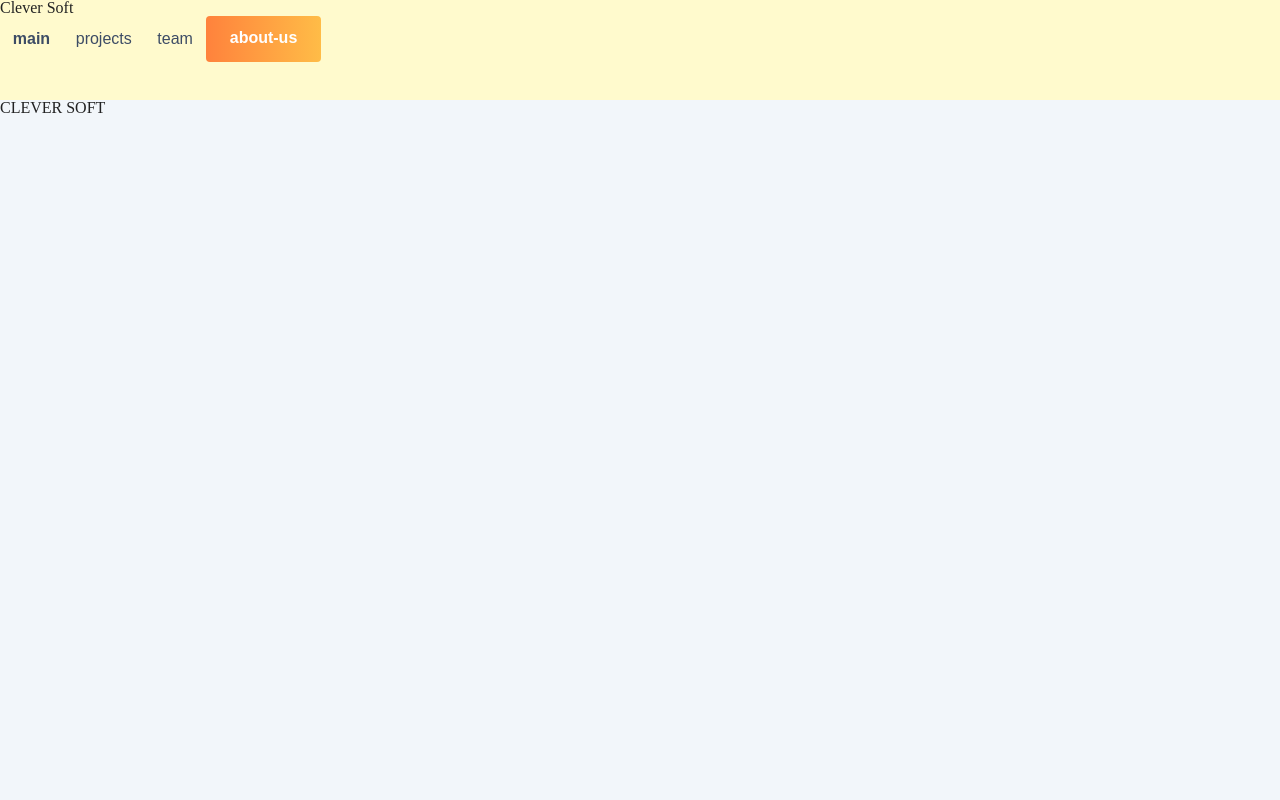
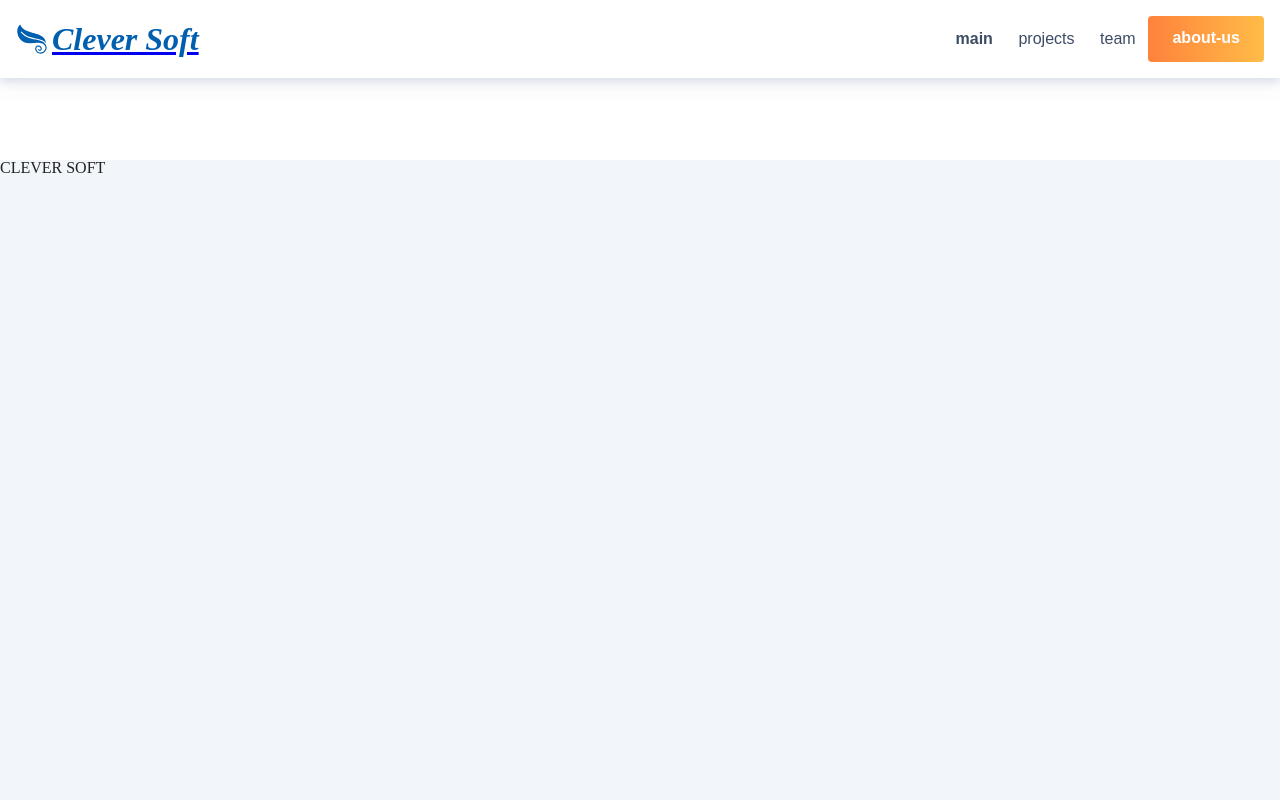
Before and after one commit to leonidshparun/gatsby-landing, a Gatsby site: page / in a window 1280 px wide. Shown: the top 800 px of the page. Built offline with nearby package versions, Linux system fonts and the light colour scheme; Gatsby itself is replaced by a stand-in of ours.

Commit message:
feat: styling for header

```diff
--- a/src/components/Content/style.module.scss
+++ b/src/components/Content/style.module.scss
@@ -1,4 +1,5 @@
 .container {
+  padding-top: 82px;
   min-height: calc(100vh - 200px);
 
   section:nth-child(odd) {
--- a/src/components/Header/Header.jsx
+++ b/src/components/Header/Header.jsx
@@ -1,6 +1,10 @@
 import React from 'react';
-import { StaticQuery, graphql } from 'gatsby';
-import Navigation from '../Navigation/Navigation';
+import { StaticQuery, Link, graphql } from 'gatsby';
+
+import Navigation from 'src/components/Navigation/Navigation';
+
+import LogoWithName from 'src/shared/Logo/LogoWithName';
+
 import styles from './style.module.scss';
 
 export default () => (
@@ -20,7 +24,15 @@ export default () => (
     `}
     render={data => (
       <header className={styles.container}>
-        <h1>{data.site.siteMetadata.title}</h1>
+        <Link to="/">
+          <h1>
+            <LogoWithName
+              name={data.site.siteMetadata.title}
+              size={2}
+              color="inherit"
+            />
+          </h1>
+        </Link>
         <Navigation menuLinks={data.site.siteMetadata.menuLinks} />
       </header>
     )}
--- a/src/components/Header/style.module.scss
+++ b/src/components/Header/style.module.scss
@@ -1,4 +1,21 @@
 .container {
-  background-color: lemonchiffon;
-  height: 100px;
+  // height: 70px;
+  z-index: 1000;
+  display: flex;
+  justify-content: space-between;
+  align-items: center;
+  background: white;
+  padding: 1rem;
+  box-shadow: 0 4px 8px rgba(56, 87, 140, 0.15),
+    0 10px 20px rgba(56, 87, 140, 0.05);
+
+  h1 {
+    display: flex;
+    color: #005faf;
+    transition: color 0.3s ease;
+  }
+
+  h1:hover {
+    color: #34d2d2;
+  }
 }
```
